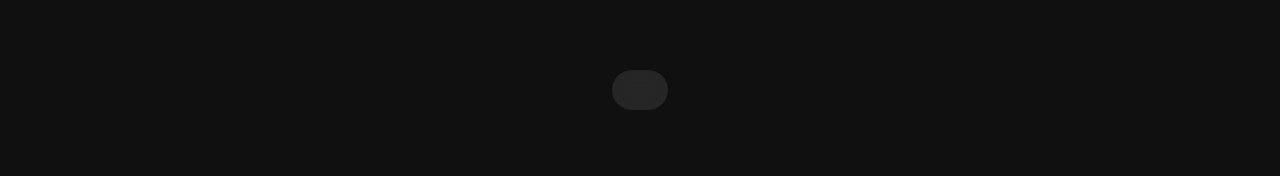
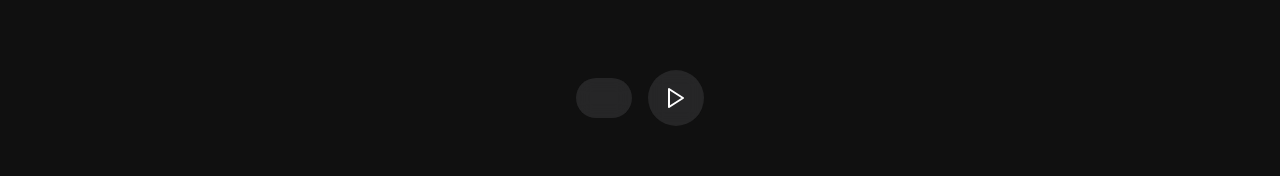
Before and after one commit to ChrisK1504/apple_website, a React (Vite) app: page / in a window 1280 px wide. Shown: the part 1566-1742 px from the top of the page. Built offline with nearby package versions, Linux system fonts and the light colour scheme.

Commit message:
Added a button near the progress pill to control the progress of the videos; Also implemented the functionality to it with "handleProcess"

```diff
--- a/src/components/VideoCarousel.jsx
+++ b/src/components/VideoCarousel.jsx
@@ -1,6 +1,8 @@
 import { useEffect, useRef, useState } from "react";
 import { hightlightsSlides } from "../constants"
 import gsap from "gsap";
+import { pauseImg, replayImg, playImg } from "../utils";
+import { useGSAP } from "@gsap/react";
 
 const VideoCarousel = () => {
   const videoRef = useRef([]);
@@ -18,6 +20,22 @@
   const [loadedData, setLoadedData] = useState([])
 
   const {isEnd, isLastVideo, startPlay, videoId, isPlaying } = video;
+
+//   useGSAP(() => {
+//     gsap.to('#video', {
+//         scrollTrigger: {
+//             trigger: '#video',
+//             toggleActions: 'restart none none none'
+//         },
+//         onComplete: () => {
+//             setVideo((pre) => ({
+//                 ...pre,
+//                 startPlay: true,
+//                 isPlaying: true,
+//             }))
+//         }
+//     })
+//   }, [isEnd, videoId])
 
   useEffect(() => {
     if (loadedData.length > 3) {
@@ -45,6 +63,27 @@
         })
     }
   }, [videoId, startPlay])
+
+  const handleProcess = (type, i) => {
+    switch (type) {
+        case 'video-end':
+            setVideo((pre) => ({...pre, isEnd: true, videoId: i + 1}))
+            break;
+        case 'video-last':
+            setVideo((pre) => ({...pre, isLastVideo: true}))
+            break;
+        case 'video-reset':
+            setVideo((pre) => ({...pre, isLastVideo:false, videoId: 0}))
+            break;
+        case 'play':
+            setVideo((pre) => ({...pre, isPlaying: !pre.isPlaying}))
+            break;
+        default:
+            return video;
+    }
+  }
+
+
   return (
     <>
         <div className="flex items-center">
@@ -87,11 +126,27 @@
                         ref={(el) => (videoDivRef.current[i] = el)}
                         className="mx-2 w-3 h-3 bg-gray-200 rounded-full relative cursor-pointer"
                     >
-                        <span className="absolute h-full w-full rounded-full" ref={(el) => (videoSpanRef.current[i] = el)} />
+                        <span className="absolute h-full w-full rounded-full" ref={(el) => (videoSpanRef.current[i] = el)}>
+
+                        </span>
 
                     </span>
                 ))}
             </div>
+            <button className="control-btn">
+                <img
+                src={isLastVideo ? replayImg :
+                !isPlaying ? playImg : pauseImg}
+
+                alt={isLastVideo ? 'replay' :
+                    !isPlaying ? 'play' : 'pause'}
+                onClick={isLastVideo ? () => handleProcess('video-reset')
+                    : !isPlaying
+                    ? () => handleProcess('play')
+                    : () => handleProcess('pause')
+                }
+                />
+            </button>
         </div>
     </>
   )
```
